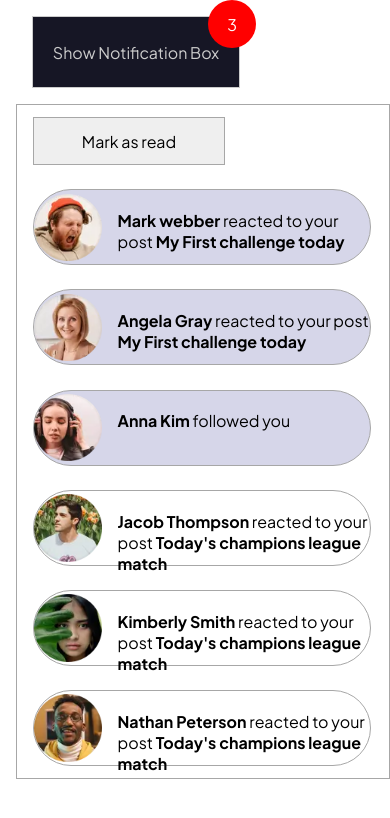
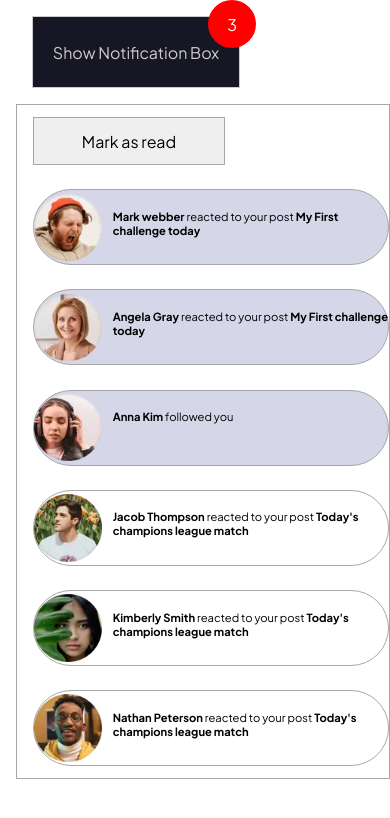
Before and after one commit to Slyyv17/Notification, a plain HTML site: page index.html in a window 390 px wide. Both pictures are taken after a click on the button "Show Notification Box". Drawn offline with Linux system fonts and the light colour scheme.

Commit message:
Notification challenge

```diff
--- a/style.css
+++ b/style.css
@@ -114,6 +114,16 @@ img {
         width: 100%;
         height: 80vh;
     }
+
+
+    .notification-box {
+        width: 100%;
+        height: 9vh;
+    }
+
+    .messages {
+        font-size: 0.7rem;
+    }
 }
 
 /* Tablet devices */
```
